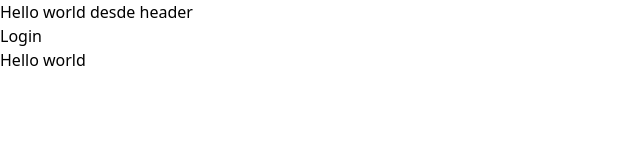
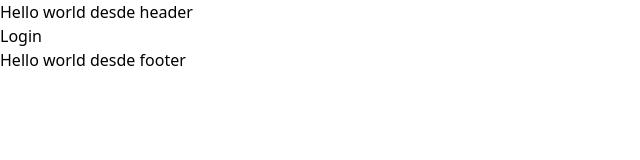
Before and after one commit to MansuttiD/paraCuando, a Next.js app: page /home/Login in a window 1280 px wide. Shown: the top 160 px of the page, without its empty margins (0-640 px from the left). Built offline with nearby package versions, Linux system fonts and the light colour scheme.

Commit message:
remove components from page

```diff
--- /dev/null
+++ b/components/Header.tsx
@@ -0,0 +1,10 @@
+
+export default function Header ()  {
+    return (
+      <>
+        <header>
+          <p>Hello world desde header</p>
+        </header>
+      </>
+    )
+  }
--- a/pages/Layoud.tsx
+++ b/components/Layoud.tsx
@@ -1,5 +1,5 @@
-import Header from "./components/Header"
-import Navbar from "./components/Navbar"
+import Header from "./Header"
+import Navbar from "./Navbar"
 
 export default function Layoud ({ children })  {
 
--- /dev/null
+++ b/components/Navbar.tsx
@@ -0,0 +1,9 @@
+
+
+export default function Navbar ()  {
+  return (
+    <>
+      <footer>Hello world desde footer</footer>
+    </>
+  )
+}
--- a/pages/_app.tsx
+++ b/pages/_app.tsx
@@ -1,6 +1,6 @@
 import type { AppProps } from 'next/app';
+import Layoud from '../components/Layoud';
 import '../styles/globals.css';
-import Layoud from './Layoud';
 
 export default function App({ Component, pageProps }: AppProps) {
   return (
--- a/pages/components/Header.tsx
+++ /dev/null
@@ -1,6 +0,0 @@
-
-export default function Header ()  {
-    return (
-      <h1>Hello world desde header</h1>
-    )
-  }
--- a/pages/components/Navbar.tsx
+++ /dev/null
@@ -1,7 +0,0 @@
-
-
-export default function Navbar ()  {
-  return (
-    <h1>Hello world</h1>
-  )
-}
```
